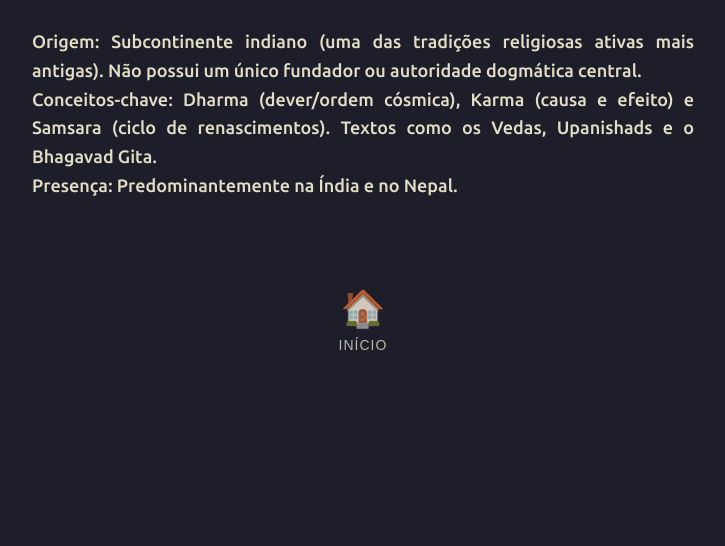
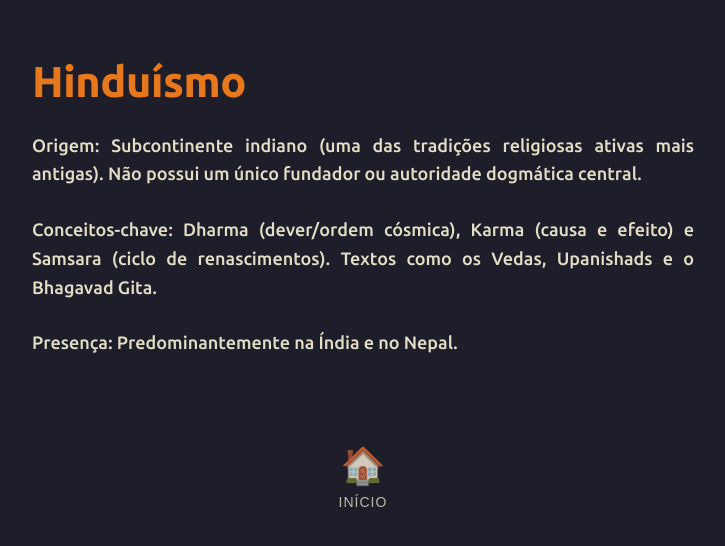
Before and after one commit to joaquim-capitao/joaquim-capitao.github.io, a Jekyll site: the page built from religiao/hinduismo.md, in a window 1280 px wide. Shown: the top 546 px of the page, without its empty margins (277-1002 px from the left). Built offline with Jekyll 4.4.1, drawn with Linux system fonts in a browser that asks for light colours; our own code applies the rules of GitHub Pages for plain Markdown files.

Commit message:
Atualizar o hinduismo.md

```diff
--- a/religiao/hinduismo.md
+++ b/religiao/hinduismo.md
@@ -1,4 +1,8 @@
+# Hinduísmo
+
 Origem: Subcontinente indiano (uma das tradições religiosas ativas mais antigas).
 Não possui um único fundador ou autoridade dogmática central.
+
 Conceitos-chave: Dharma (dever/ordem cósmica), Karma (causa e efeito) e Samsara (ciclo de renascimentos). Textos como os Vedas, Upanishads e o Bhagavad Gita.
+
 Presença: Predominantemente na Índia e no Nepal.
```
